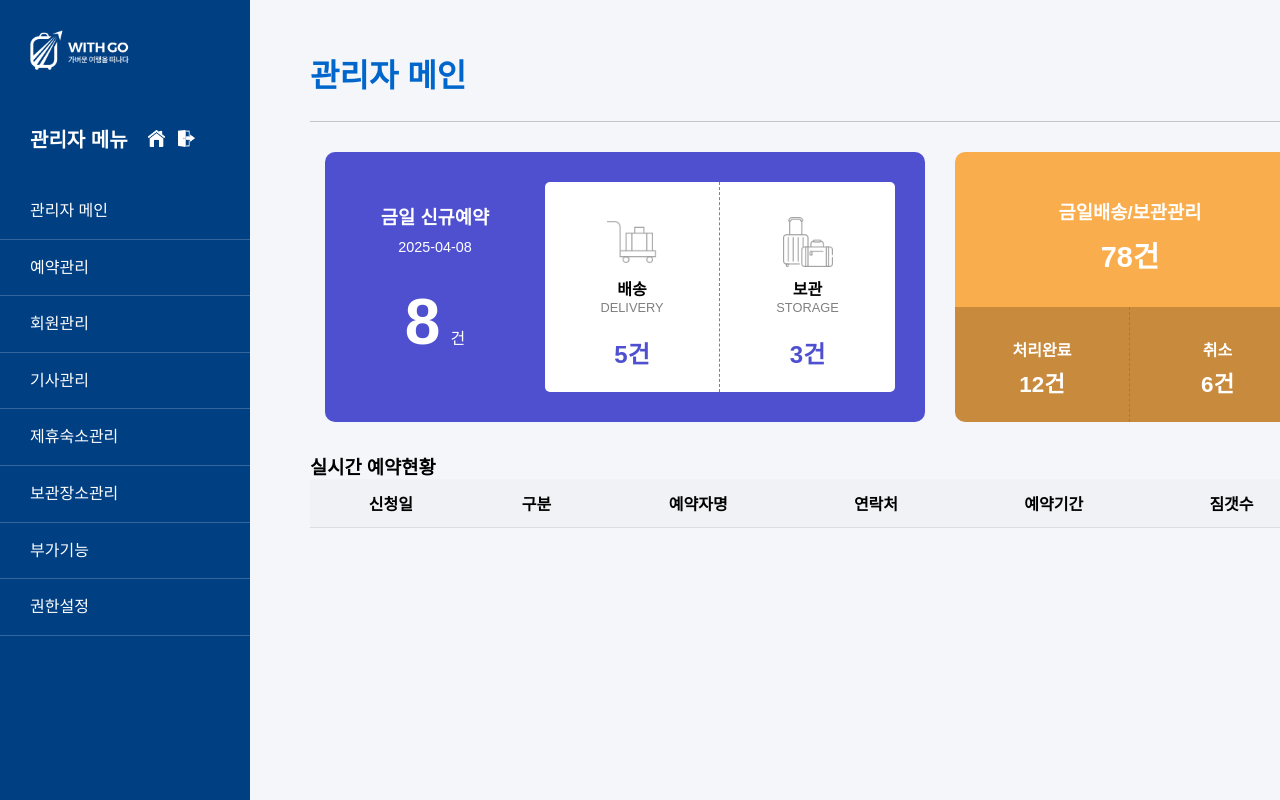
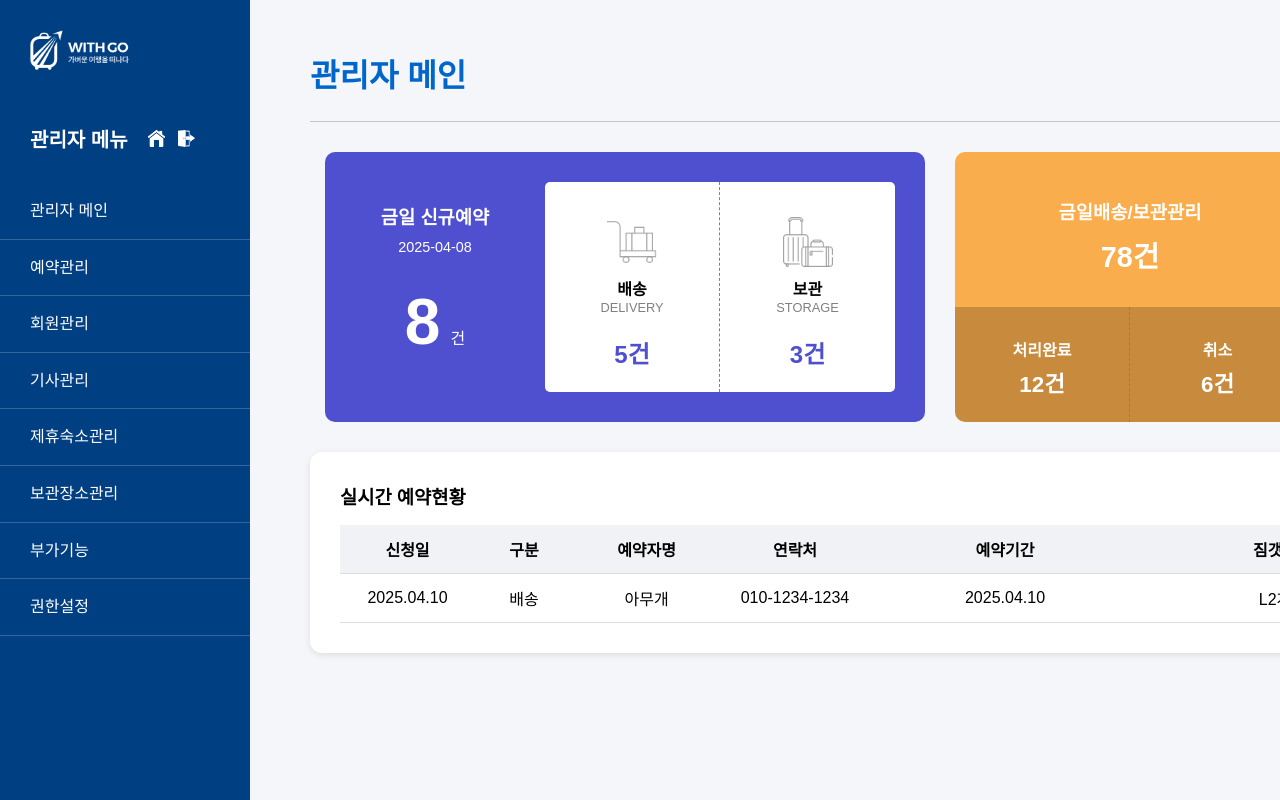
Before and after one commit to cjo3o/with_go_admin, a React (Vite) app: page /Admin in a window 1280 px wide. Shown: the top 800 px of the page. Built offline with nearby package versions, Linux system fonts and the light colour scheme.

Commit message:
no message

```diff
--- a/src/pages/Admin.jsx
+++ b/src/pages/Admin.jsx
@@ -63,21 +63,33 @@ function Admin() {
           </div>
         </div>
         <div className="Admin_list">
-          <div className="list_up">
+          <div className="list_up card">
             <h3>실시간 예약현황</h3>
             <table>
               <thead>
                 <tr>
-                  <th>신청일</th>
+                  <th style={{width:'135px'}}>신청일</th>
                   <th>구분</th>
                   <th>예약자명</th>
-                  <th>연락처</th>
-                  <th>예약기간</th>
-                  <th>짐갯수</th>
-                  <th>결제금액</th>
-                  <th>신청일자</th>
+                  <th style={{width:'150px'}}>연락처</th>
+                  <th style={{width:'270px'}}>예약기간</th>
+                  <th style={{width:'270px'}}>짐갯수</th>
+                  <th style={{width:'125px'}}>결제금액</th>
+                  <th style={{width:'135px'}}>신청일자</th>
                 </tr>
               </thead>
+              <tbody>
+                <tr>
+                  <td>2025.04.10</td>
+                  <td>배송</td>
+                  <td>아무개</td>
+                  <td>010-1234-1234</td>
+                  <td>2025.04.10</td>
+                  <td>L2개</td>
+                  <td>80,000</td>
+                  <td>2025.04.10</td>
+                </tr>
+              </tbody>
             </table>
           </div>
         </div>
```
